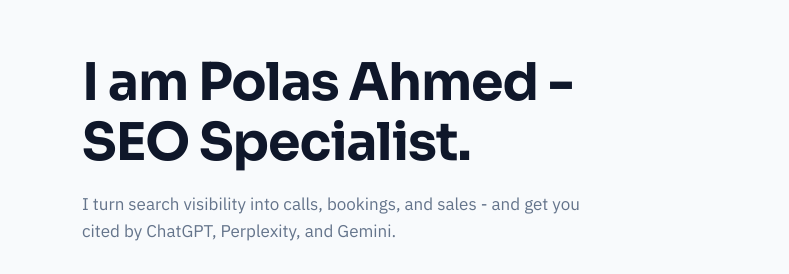
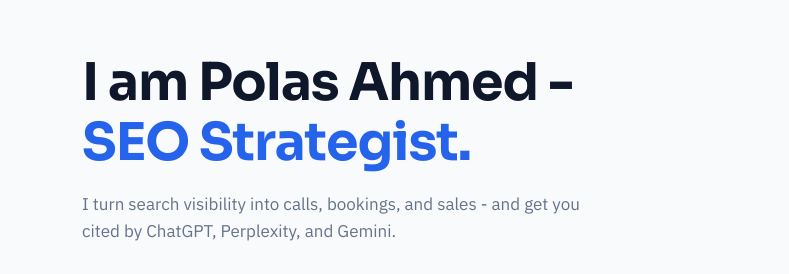
Before and after one commit to polasahmed0/portfolio-site, a plain HTML site: page index.html in a window 1280 px wide. Shown: the part 141-415 px from the top of the page, 0-789 px from the left. Drawn offline with Linux system fonts and the light colour scheme.

Commit message:
Update SEO title from Specialist to Strategist

```diff
--- a/index.html
+++ b/index.html
@@ -720,7 +720,7 @@
   <section class="hero">
     <div class="wrap hero-grid">
       <div class="hero-copy">
-        <h1>I am Polas Ahmed - <span class="SEO-Specialist">SEO Specialist.</span> </h1>
+        <h1>I am Polas Ahmed - <span class="SEO-Strategist">SEO Strategist.</span> </h1>
         <p class="lead"> I turn search visibility into calls, bookings, and sales - and get you cited by ChatGPT, Perplexity, and Gemini.</p>
         <div class="hero-actions">
           <a href="projects.html" class="btn btn-primary btn-lg">View Projects</a>
```
